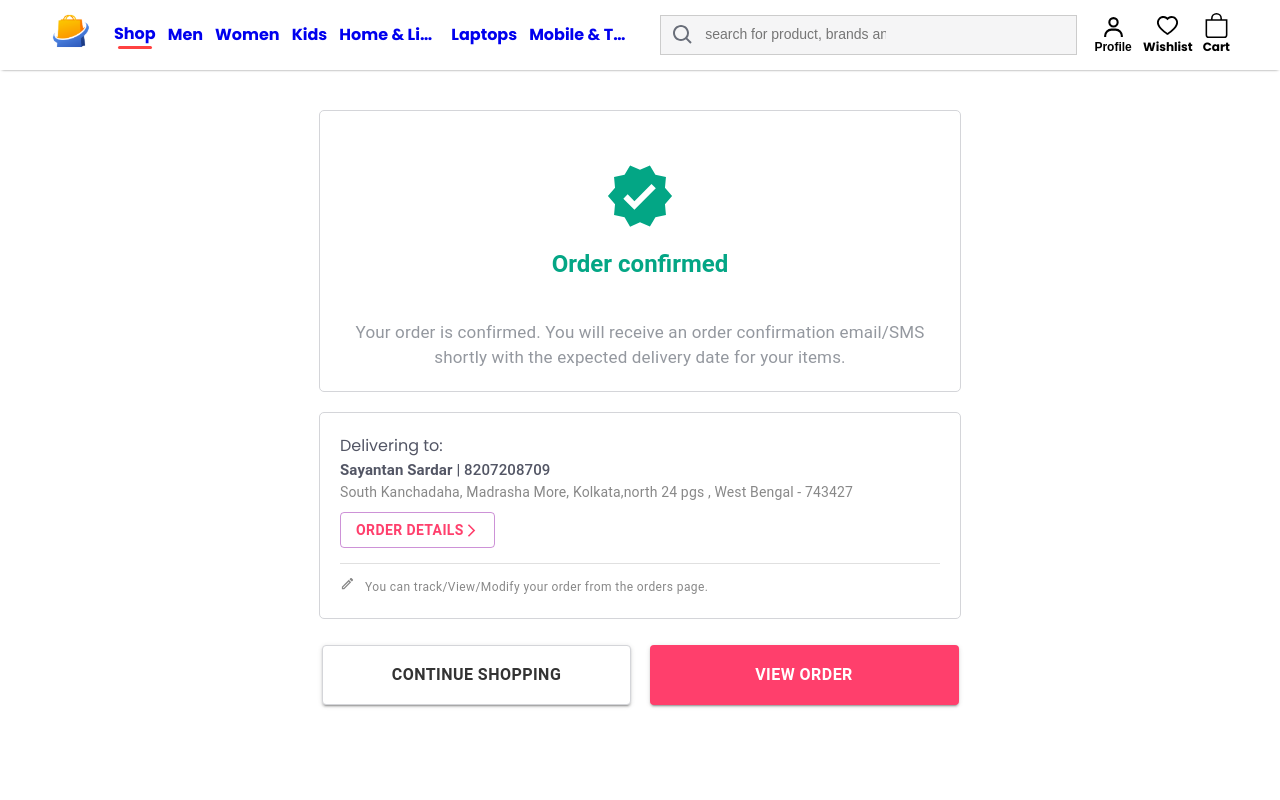
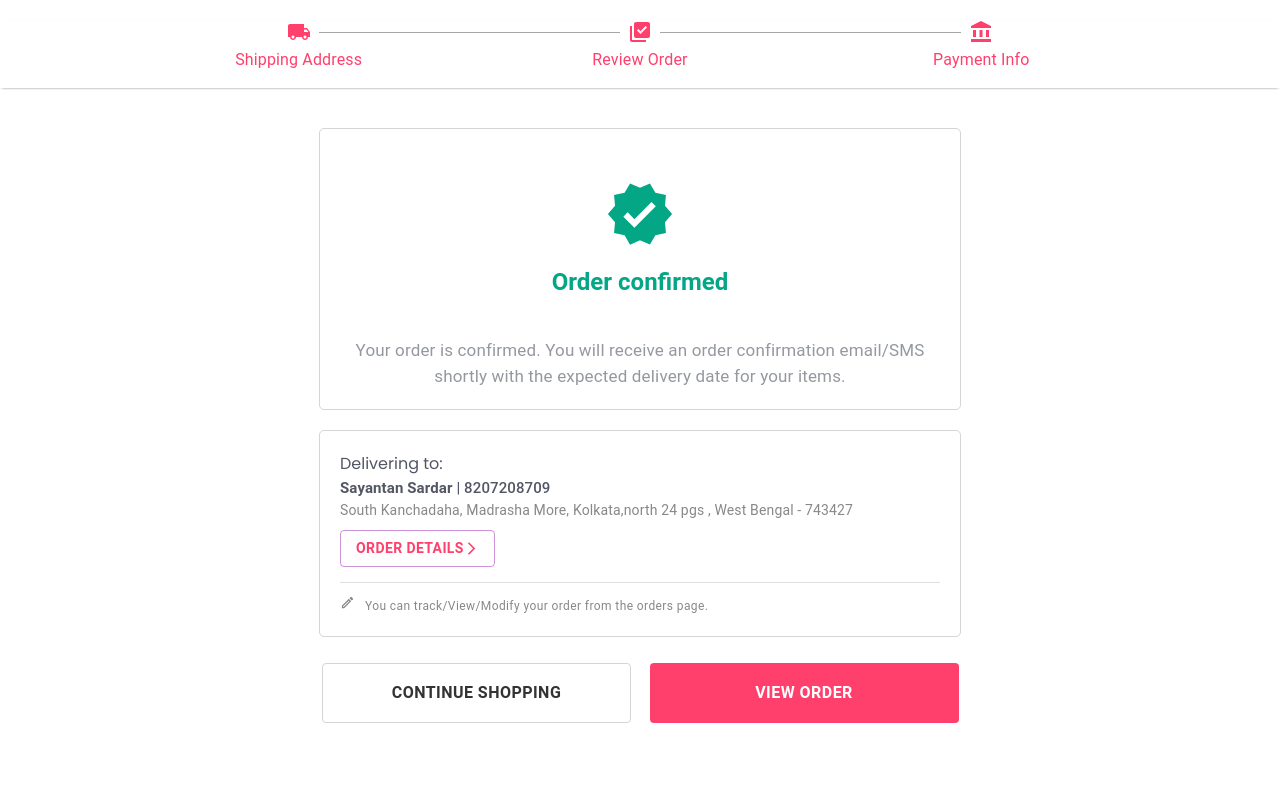
Before and after one commit to Pratik0192/Ecommerce-website-trendify, a React (Create React App) app: page /orderconfirmed in a window 1280 px wide. Shown: the top 800 px of the page. Built offline with nearby package versions, Linux system fonts and the light colour scheme.

Commit message:
Fixed Navbar hide issue

```diff
--- a/src/App.js
+++ b/src/App.js
@@ -42,7 +42,7 @@ function App() {
         <Routes>
           <Route path='/login' element={<LoginSignup authTab="Login"/>}/>
           <Route path='/signup' element={<LoginSignup authTab="SignUp"/>}/>
-          <Route path='/' element={<Shop/>}/>
+          <Route path='/' element={<Shop showNavbar={showNavbar}/>}/>
           <Route path='/mens' element={<ShopCategory banner={men_banner} category="men"/>}/>
           <Route path='/womens' element={<ShopCategory banner={women_banner} category="women"/>}/>
           <Route path='/kids' element={<ShopCategory banner={kid_banner} category="kid"/>}/>
@@ -52,12 +52,12 @@ function App() {
           <Route path='/product' element={<Product/>}>
             <Route path=':productId' element={<Product/>}/>
           </Route>
-          <Route path='/cart' element={<Cart hideNavbar={hideNavbar} />}/>
+          <Route path='/cart' element={<Cart showNavbar={showNavbar} />}/>
           <Route path="/wishlist" element={<Wishlist />} />
-          <Route path='/checkout/address' element={<OrderAddress />}/>
-          <Route path='/checkout/review' element={<OrderReview />}/>
-          <Route path='/checkout/payment' element={<OrderPayment showNavbar={showNavbar} />}/>
-          <Route path='/orderconfirmed' element={<OrderConfirmed />}/>
+          <Route path='/checkout/address' element={<OrderAddress hideNavbar={hideNavbar} />}/>
+          <Route path='/checkout/review' element={<OrderReview hideNavbar={hideNavbar} />}/>
+          <Route path='/checkout/payment' element={<OrderPayment hideNavbar={hideNavbar} />}/>
+          <Route path='/orderconfirmed' element={<OrderConfirmed hideNavbar={hideNavbar} />}/>
         </Routes>
         <Footer/>
       </BrowserRouter>
--- a/src/Components/Checkout/OrderConfirmed/OrderConfirmed.jsx
+++ b/src/Components/Checkout/OrderConfirmed/OrderConfirmed.jsx
@@ -1,11 +1,23 @@
-import React from 'react';
+import React, { useEffect } from 'react';
 import { Box, Grid, Typography, Button, Divider } from '@mui/material';
 import VerifiedIcon from '@mui/icons-material/Verified';
 import ArrowForwardIosOutlinedIcon from '@mui/icons-material/ArrowForwardIosOutlined';
 import ModeOutlinedIcon from '@mui/icons-material/ModeOutlined';
+import { Link } from 'react-router-dom';
 
-const OrderConfirmed = () => {
+import CheckoutSteps from '../CheckoutSteps/CheckoutSteps';
+
+const OrderConfirmed = (props) => {
+  const { hideNavbar } = props;
+
+  useEffect(() => {
+    hideNavbar();
+  }, [hideNavbar]);
+
   return (
+    <div>
+      <CheckoutSteps activeStep={2} />
+
     <Box sx={{ padding: '40px', textAlign: 'center' }}>
       {/* Header Section */}
       <Box
@@ -84,7 +96,12 @@ const OrderConfirmed = () => {
           maxWidth: "650px"
         }}>
         <Grid item xs={6} sx={{ marginLeft: "-18px" }}>
-          <Button variant="contained" fullWidth
+          <Link to="/">
+            <Button
+              disableRipple
+              disableElevation
+              variant="contained"
+              fullWidth
               sx={{
                 backgroundColor: 'white',
                 color: '#333',
@@ -101,11 +118,16 @@ const OrderConfirmed = () => {
             >
               Continue Shopping
             </Button>
+          </Link>
         </Grid>
         <Grid item xs={6}>
-          <Button variant="contained" fullWidth
+          <Button
+            variant="contained"
+            fullWidth
+            disableRipple
+            disableElevation
             sx={{
-              backgroundColor: 'rgb(255, 63, 108)',
+              backgroundColor: '#ff3f6c',
               fontWeight:'bold',
               fontSize:'16px',
               color: '#ffffff',
@@ -122,6 +144,7 @@ const OrderConfirmed = () => {
         </Grid>
       </Grid>
     </Box>
+    </div>
   );
 };
 
--- a/src/Pages/Cart/Cart.jsx
+++ b/src/Pages/Cart/Cart.jsx
@@ -18,15 +18,15 @@ import { useSelector } from 'react-redux';
 
 
 const Cart = (props) =>{
-  const { hideNavbar } = props;
-
   // Fetch the Cart from Redux Store
+  const { showNavbar } = props;
   const cart = useSelector((store) => store.cart.data);
   const priceDetails = useSelector((store) => store.cart.priceDetails);
 
   useEffect(() => {
     //console.log('Cart: ', cart);
-  }, []);
+    showNavbar();
+  }, [showNavbar]);
 
   const priceStyle = {
     fontSize: '14px',
@@ -203,7 +203,7 @@ const Cart = (props) =>{
               </Box>
               <Box mt={3}>
                 <Link to="/checkout/address">
-                  <Button variant="contained" style={buttonStyle} onClick={hideNavbar}>
+                  <Button variant="contained" style={buttonStyle}>
                     PLACE ORDER
                   </Button>
                 </Link>
--- a/src/Pages/OrderAddress/OrderAddress.jsx
+++ b/src/Pages/OrderAddress/OrderAddress.jsx
@@ -30,16 +30,21 @@ const savedAddressesObj = [
   }
 ];
 
-const OrderAddress = () => {
+const OrderAddress = (props) => {
+  const { hideNavbar } = props;
   const [openDialog, setOpenDialog] = useState(false);
   const [selectedValue, setSelectedValue] = useState(0);
   const [savedAddresses, setSavedAddresses] = useState(savedAddressesObj);
 
   useEffect(() => {
+    hideNavbar();
+  }, [hideNavbar]);
+
+  useEffect(() => {
     if(savedAddresses.length > 0){
       setSelectedValue(savedAddresses[0].name);
     }
-  }, []);
+  }, [savedAddresses]);
 
   const handleChange = (event) => {
     setSelectedValue(event.target.value);
@@ -93,9 +98,7 @@ const OrderAddress = () => {
 
   return (
     <div>
-
       <CheckoutSteps activeStep={0} />
-
       <Grid container spacing={2} justifyContent="center" sx={{ padding: "2rem"}}>
         {/* SHIPPING ADDRESS SECTION */}
 
--- a/src/Pages/OrderPayment/OrderPayment.jsx
+++ b/src/Pages/OrderPayment/OrderPayment.jsx
@@ -1,4 +1,4 @@
-import React, { useState } from "react";
+import React, { useEffect, useState } from "react";
 import { ThemeProvider, createTheme } from "@mui/material/styles";
 import {
   Box,
@@ -31,8 +31,13 @@ const theme = createTheme({
   },
 });
 
-const OrderPayment = ({ showNavbar }) => {
+const OrderPayment = (props) => {
+  const { hideNavbar } = props;
   const [selectedItem, setSelectedItem] = useState("cod");
+
+  useEffect(() => {
+    hideNavbar();
+  }, [hideNavbar]);
 
   const handleItemSelect = (item) => {
     setSelectedItem(item);
@@ -143,7 +148,7 @@ const OrderPayment = ({ showNavbar }) => {
           >
             {
               selectedItem === "cod" ?
-                <PaymentCod showNavbar={showNavbar} /> :
+                <PaymentCod /> :
               selectedItem === "upi" ?
                 <PaymentUpi /> :
               selectedItem === "card" ?
--- a/src/Pages/OrderPayment/PaymentCod.jsx
+++ b/src/Pages/OrderPayment/PaymentCod.jsx
@@ -8,7 +8,7 @@ import {
 import { Link } from 'react-router-dom';
 
 
-const PaymentCod = ({ showNavbar }) => {
+const PaymentCod = () => {
   const [selectedOpt, setSelectedOpt] = useState("cashondelivery");
 
   const handleOptSelect = (event) => {
@@ -37,7 +37,6 @@ const PaymentCod = ({ showNavbar }) => {
       </RadioGroup>
       <Link to="/orderconfirmed">
         <Button
-          onClick={showNavbar}
           variant="contained"
           sx={{
             backgroundColor: "#ff4081",
--- a/src/Pages/OrderReview/OrderReview.jsx
+++ b/src/Pages/OrderReview/OrderReview.jsx
@@ -13,9 +13,9 @@ import { Close } from "@mui/icons-material";
 import { useSelector } from "react-redux";
 
 
-const ConfirmOrder = () => {
+const ConfirmOrder = (props) => {
+  const { hideNavbar } = props;
   const navigate = useNavigate();
-
   const cartItems = useSelector((store) => store.cart.data);
 
   const { getShippingAddress } = useContext(ShopContext);
@@ -25,6 +25,10 @@ const ConfirmOrder = () => {
   const [shippingCharges, setShippingCharges] = useState(0);
   const [tax, setTax] = useState(0);
   const [totalPrice, setTotalPrice] = useState(0);
+
+  useEffect(() => {
+    hideNavbar()
+  }, [hideNavbar]);
 
   useEffect(() => {
     //console.log(getShippingAddress());
--- a/src/Pages/Shop/Shop.jsx
+++ b/src/Pages/Shop/Shop.jsx
@@ -1,11 +1,17 @@
-import React from "react"
+import React, { useEffect } from "react"
 import Hero from "../../Components/Hero/Hero"
 import Popular from "../../Components/Popular/Popular"
 import Offers from "../../Components/Offers/Offers"
 import NewCollections from "../../Components/NewCollections/NewCollections"
 import NewsLetter from "../../Components/NewsLetter/NewsLetter"
 
-const Shop = () =>{
+const Shop = (props) =>{
+  const { showNavbar } = props;
+
+  useEffect(() => {
+    showNavbar();
+  }, [showNavbar]);
+
   return (
     <div>
       <Hero/>
```
Lines whose indentation alone changed are shown as unchanged.
